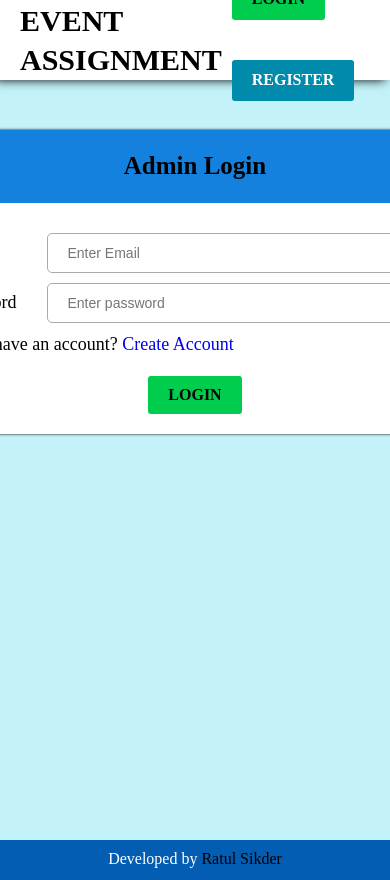
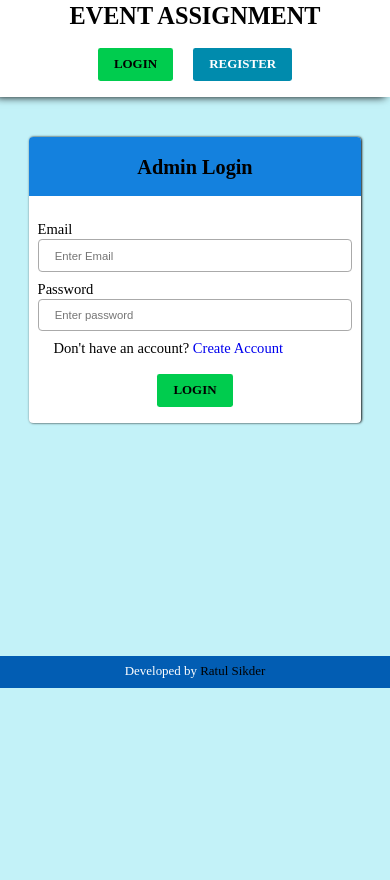
Before and after one commit to RatulSikder97/PHP--event-assign, a PHP site: page /adminLogin.php in a window 390 px wide; the page is wider, and only the part inside the window is pictured. After the commit the page ends 688 px from the top of that part, so only its background shows below. Run offline with PHP 8.4, Linux system fonts and the light colour scheme.

Commit message:
Final version 1.0.0

```diff
--- a/Model/Event.php
+++ b/Model/Event.php
@@ -72,7 +72,9 @@ class Event
                   FROM
                        events
                   where
-                       admin_id = :adminId";
+                       admin_id = :adminId
+                  ORDER BY
+                       `date`";
 
         // prepare query
         $stmt = $this->conn->prepare($query);
--- a/adminLogin.php
+++ b/adminLogin.php
@@ -2,11 +2,17 @@
 // include config file
 require_once("config/config.php");
 
+ // prepare admin object
+ $admin = new Admin($db);
+
+// Check if admin is logged in
+if (($admin->isLoggedIn())) {
+    $admin->redirect('index.php');
+}
+
+
 // if clicked on login
 if (isset($_REQUEST['login'])) {
-
-    // prepare admin object
-    $admin = new Admin($db);
 
     //get value from form
     $admin->email = isset($_REQUEST['email']) ? $_REQUEST['email'] : die();
--- /dev/null
+++ b/css/responsive.css
@@ -0,0 +1,59 @@
+@media (min-width: 1200px) {
+  .form-section {
+    width: 55%;
+  }
+}
+
+@media (min-width: 992px) {
+  .list-card {
+    width: 75%;
+  }
+}
+
+@media (min-width: 768px) {
+  .list-card {
+    width: 85%;
+  }
+}
+
+@media (max-width: 768px) {
+  html {
+    font-size: 50.6%;
+  }
+  header {
+    flex-direction: column;
+  }
+  .event-details {
+    width: 90%;
+  }
+  .form-section {
+    width: 75%;
+  }
+}
+
+@media (min-width: 576px) {
+  html {
+    font-size: 58.6%;
+  }
+}
+
+@media (max-width: 576px) {
+  html {
+    font-size: 50.6%;
+  }
+
+  .form-section {
+    width: 85%;
+  }
+
+  .input-group {
+    flex-direction: column;
+    align-items: flex-start;
+    width: 95%;
+    margin: 1rem auto;
+  }
+  .input-group input,
+  .input-group textarea {
+    width: 100%;
+  }
+}
--- a/css/style.css
+++ b/css/style.css
@@ -33,9 +33,11 @@ a {
 ==============================*/
 .main-container {
   max-width: 117rem;
-  min-height: 90vh;
+  min-height: 65rem;
+  height: fit-content;
   margin: 0 auto;
   padding-top: 5rem;
+  margin-bottom: 4rem;
   /* background: #00ff62; */
   position: relative;
 }
@@ -194,7 +196,8 @@ a {
 /* ================= */
 
 header {
-  height: 8rem;
+  min-height: 8rem;
+  height: fit-content;
   width: 100%;
   background-color: #fff;
   text-transform: capitalize;
@@ -231,12 +234,10 @@ header .logo:hover {
 
 /* login section */
 .form-section {
-  position: absolute;
-  left: 50%;
-  transform: translateX(-50%);
   background: #fff;
   box-shadow: 0.1rem 0rem 0.3rem #000;
-  width: 55rem;
+  width: 55%;
+  margin: 0 auto;
   height: fit-content;
   border-radius: 0.5rem;
   font-size: 1.8rem;
@@ -284,7 +285,7 @@ header .logo:hover {
   background-color: #fff;
   box-shadow: 0.1rem 0rem 0.3rem #000;
   display: flex;
-  justify-content: flex-start;
+  justify-content: space-evenly;
   align-items: center;
   font-size: 1.8rem;
   text-transform: capitalize;
@@ -294,11 +295,11 @@ header .logo:hover {
   height: 10rem;
   width: 10rem;
   display: block;
-  padding: 1rem;
+  /* padding: 1rem; */
 }
 .card-description {
   width: 70%;
-  padding-left: 3rem;
+  padding: 0.5rem;
 }
 
 .list-card .list-card-header {
@@ -350,6 +351,7 @@ p.card-status {
   padding: 1rem;
   border-radius: 0.5rem;
   margin-left: 2rem;
+  margin-right: 2rem;
 }
 .card-action a:hover {
   background-color: #fa5369;
--- a/index.php
+++ b/index.php
@@ -21,6 +21,8 @@ $allEvents = $eventObj->getAllEvent($_SESSION['id']);
 // delete event from event list
 if (isset($_REQUEST['delete']) && $_REQUEST['delete']) {
     $eventObj->deleteEvent($_REQUEST['id']);
+    header( "Location: index.php" );
+
 }
 
 // logout button
```
Also changed, not shown: uploads/unnamed.jpg (added).
